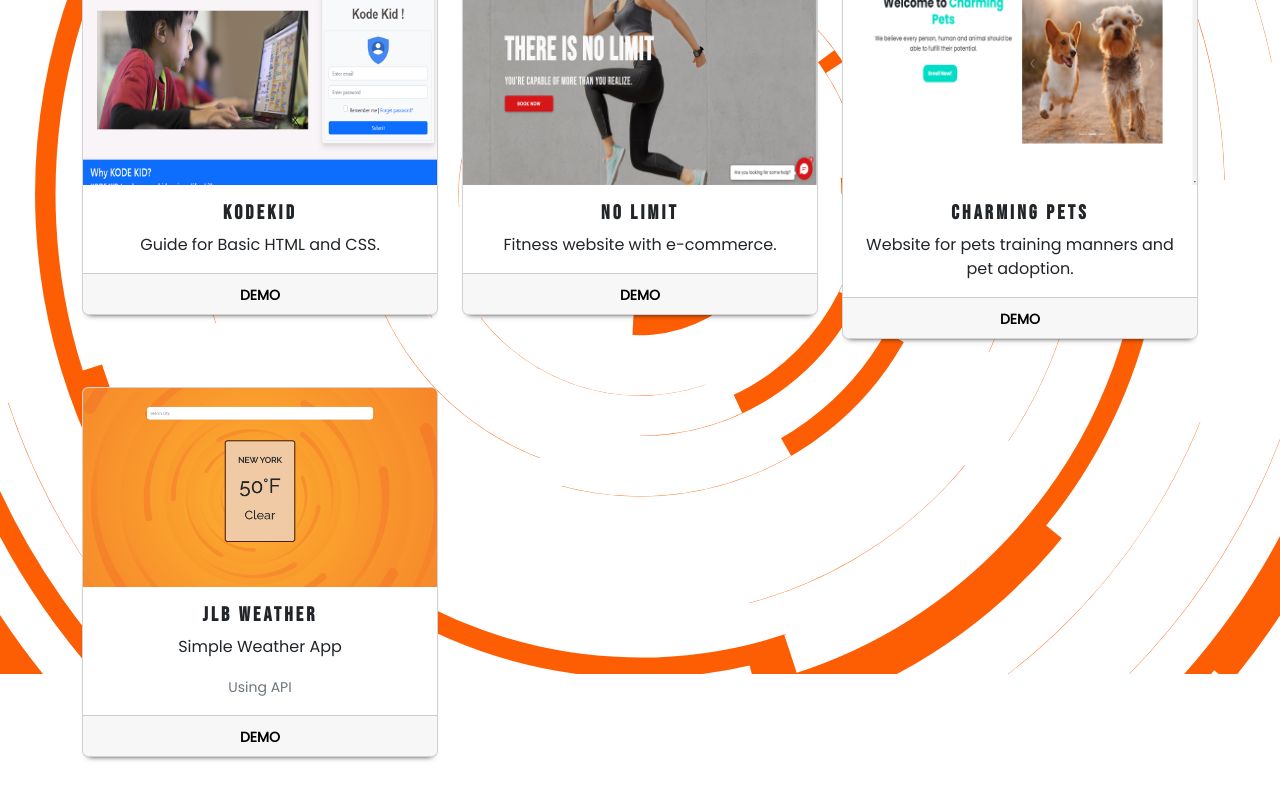
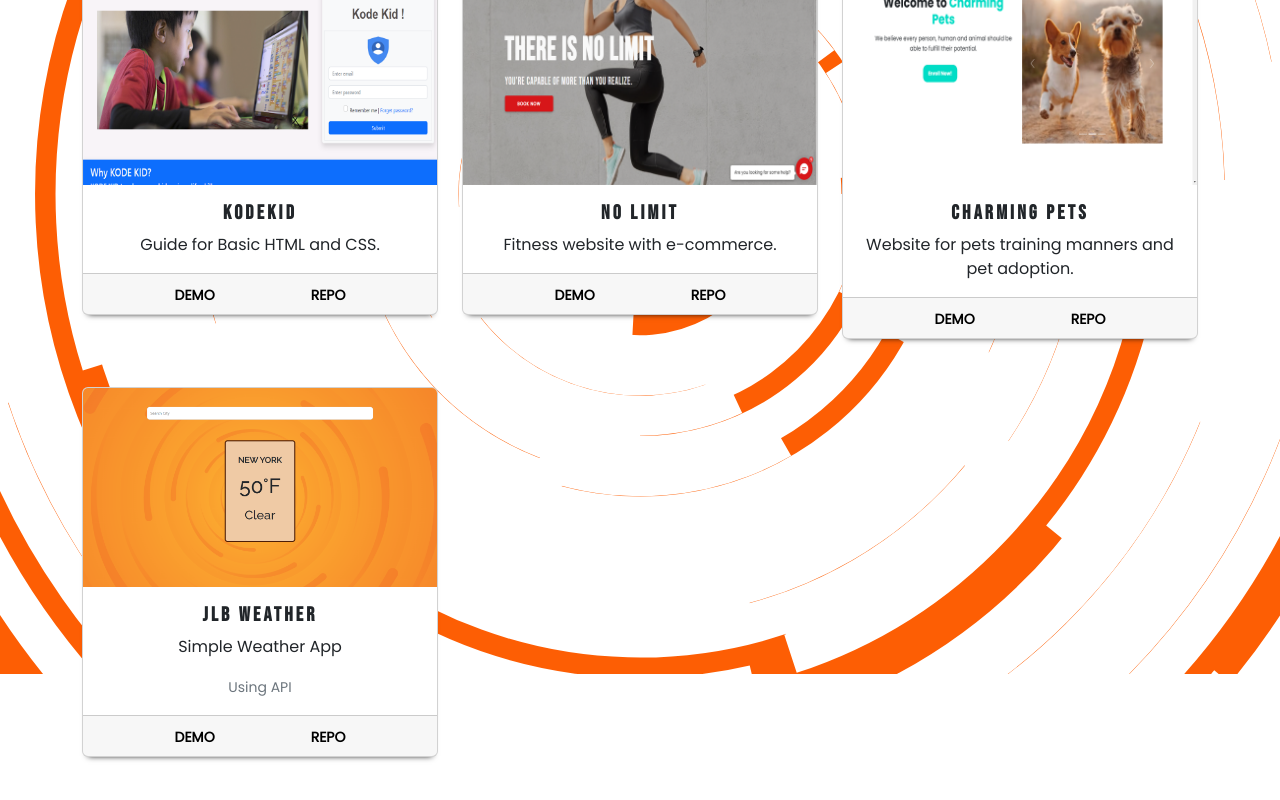
Before and after one commit to jlbbacs/Portfolio-app, a React (Create React App) app: page /project in a window 1280 px wide. Shown: the part 286-1086 px from the top of the page. Built offline with nearby package versions, Linux system fonts and the light colour scheme; the HTML template or start-up script is replaced by a standard one; a web font is replaced by a local one.

Commit message:
adding repo links

```diff
--- a/src/css/projects.css
+++ b/src/css/projects.css
@@ -21,11 +21,7 @@
 
 }
 
-.card-2{
 
-
-
-}
 
 .card-footer  a{
     color: black;
@@ -33,7 +29,8 @@
     font-family: 'Poppins', sans-serif;
     font-weight: bold;
     text-transform: uppercase;
-
+   margin-left: 3rem;
+   margin-right: 3rem;
 }
 
 .card-footer  a:hover{
--- a/src/pages/Project.js
+++ b/src/pages/Project.js
@@ -34,6 +34,7 @@ return(
       </div>
       <div class="card-footer text-center">
         <small class="text-muted"><a href='https://jlbbacs.github.io/mini-project-kode-kid/'>Demo</a></small>
+        <small class="text-muted"><a href='https://github.com/jlbbacs/mini-project-kode-kid'>Repo</a></small>
       </div>
     </div>
   </div>
@@ -48,6 +49,7 @@ return(
       </div>
       <div class="card-footer text-center">
         <small class="text-muted"><a href='https://jlbbacs.github.io/NOLIMIT-GROUP4-PROJECT/'>Demo</a></small>
+        <small class="text-muted"><a href='https://github.com/jlbbacs/NOLIMIT-GROUP4-PROJECT'>Repo</a></small>
       </div>
     </div>
   </div>
@@ -60,10 +62,12 @@ return(
       </div>
       <div class="card-footer text-center">
         <small class="text-muted"><a href='https://group-3-nickel-capstone.vercel.app/'>Demo</a></small>
+        <small class="text-muted"><a href='https://github.com/LightLotus/group-3-nickel-capstone'>Repo</a></small>
       </div>
     </div>
   </div>
 </div>
+
 {/* ============solo card============= */}
 
 
@@ -81,6 +85,7 @@ return(
   </div>
     <div class="card-footer text-center">
         <small class="text-muted"><a href='https://bacsarsaweatherapp.vercel.app/'>Demo</a></small>
+        <small class="text-muted"><a href='https://github.com/jlbbacs/Bacs-Weather-app'>Repo</a></small>
       </div>
   </div>
 
```
